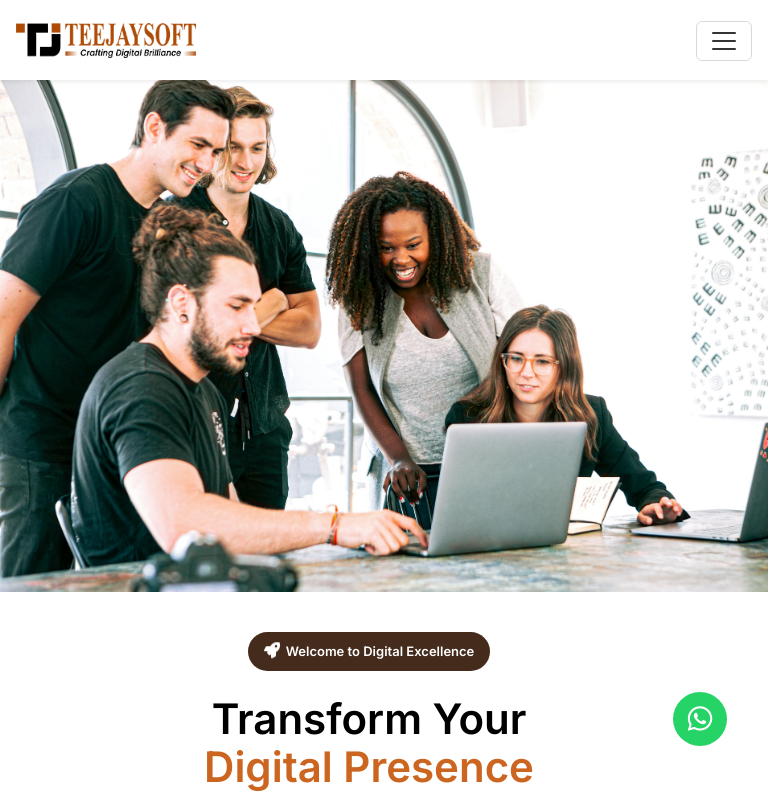
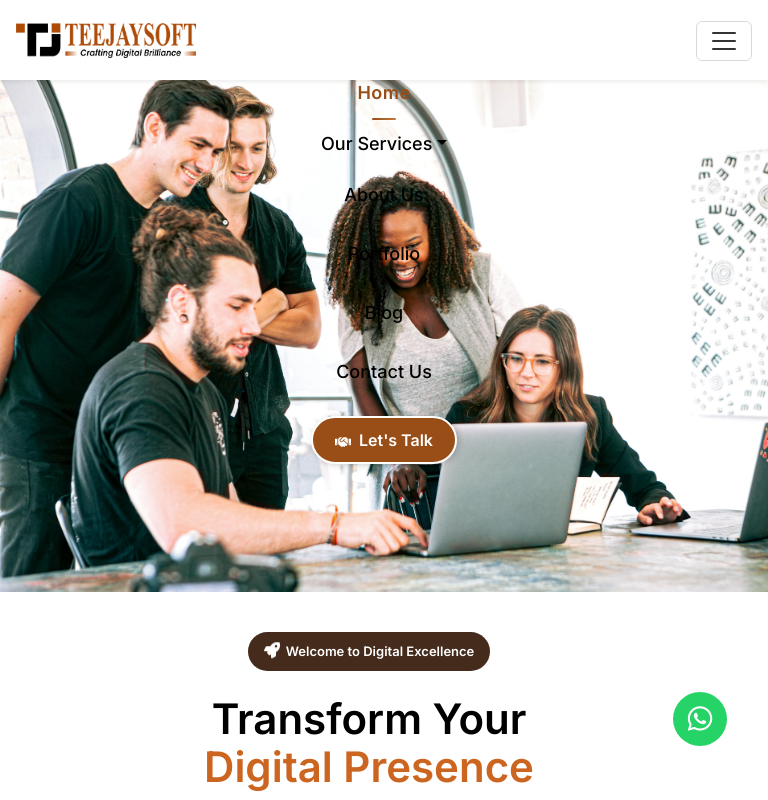
Before and after one commit to Abhishekk2508/Teejasoft-react1, a React (Vite) app: page / in a window 768 px wide. Shown: the top 800 px of the page. Built offline with nearby package versions, Linux system fonts and the light colour scheme.

Commit message:
Fixed tablet navbar transparent issue

```diff
--- a/src/styles/Navbar.css
+++ b/src/styles/Navbar.css
@@ -191,17 +191,19 @@ body {
     padding-right: 60px;
   }
 }
+/* CENTER CTA BUTTON IN TABLET VIEW */
 @media (min-width: 768px) and (max-width: 991px) {
 
-  .custom-navbar {
-    background: #ffffff !important;
+  .navbar-collapse {
+    display: flex !important;
+    flex-direction: column;
+    align-items: center;
   }
 
-  .custom-navbar .navbar-collapse {
-    background: #ffffff !important;
-    padding: 15px;
-    margin-top: 10px;
-    border-radius: 10px;
+  .btn-talk {
+    display: block;
+    margin: 15px auto 0 auto;
+    text-align: center;
   }
 
 }
```
